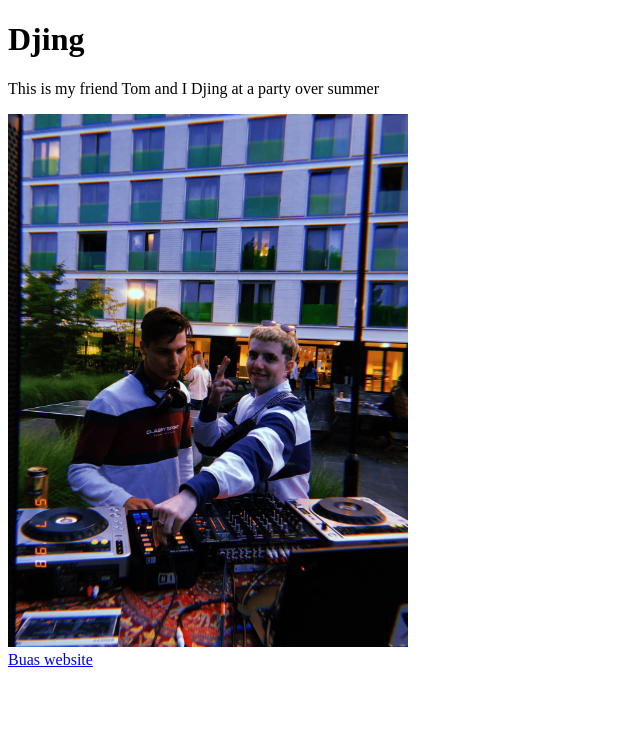
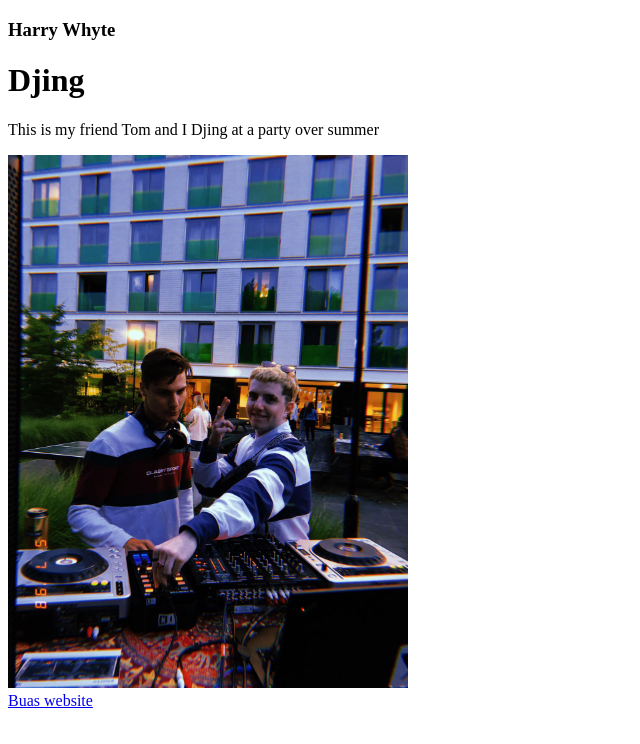
Before and after one commit to HarryWhyte/prj4-chapter, a plain HTML site: page index.html in a window 1280 px wide. Shown: the whole page, without its empty margins (0-640 px from the left). Drawn offline with Linux system fonts and the light colour scheme.

Commit message:
Update index.html

```diff
--- a/index.html
+++ b/index.html
@@ -6,6 +6,7 @@
 </head>
 
 <body>
+	<h3>Harry Whyte</h3>
  <h1>Djing</h1>
   <p>This is my friend Tom and I Djing at a party over summer</p>
 	<img src="images/image.JPG" width="400" height="533" alt="Partying"/>
```
